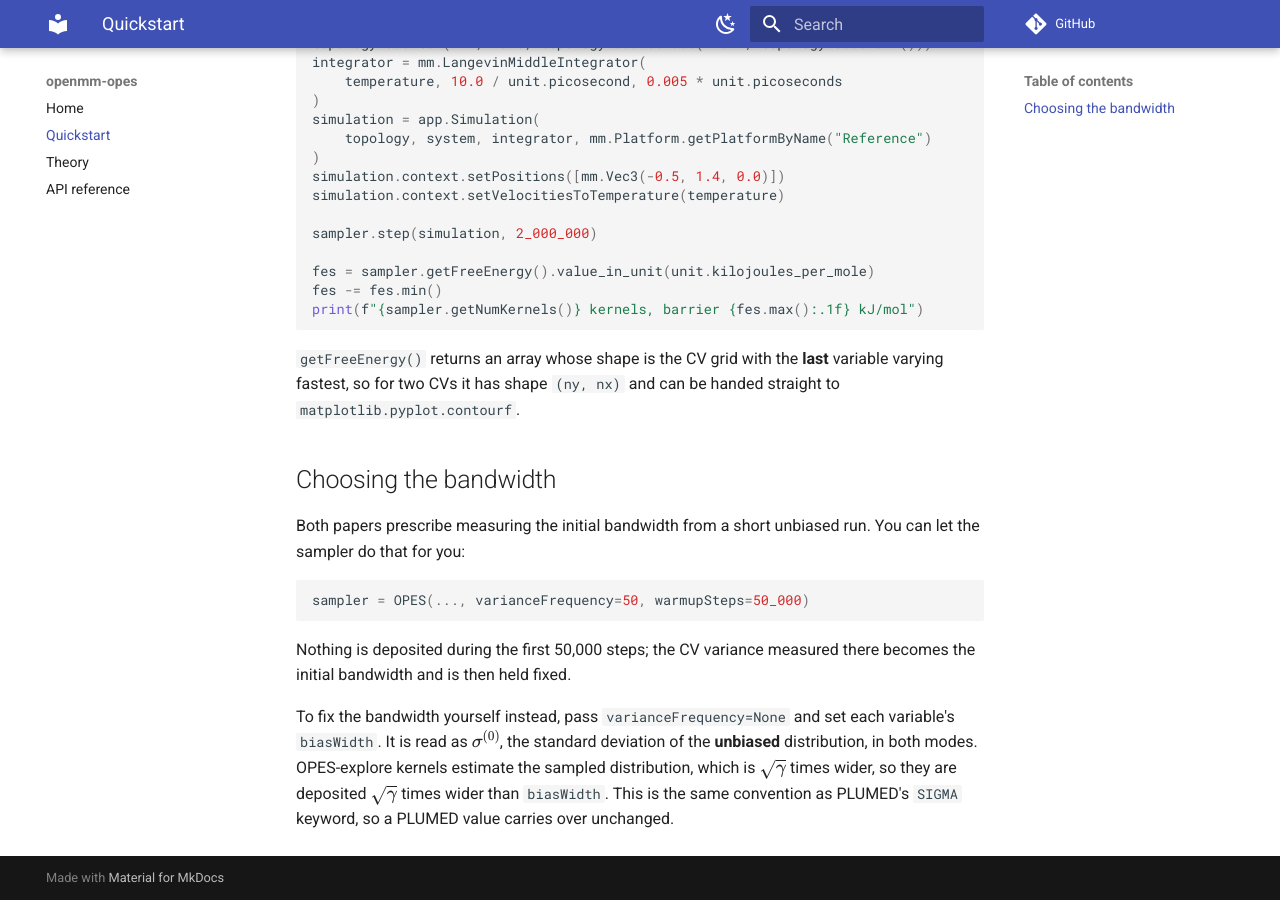
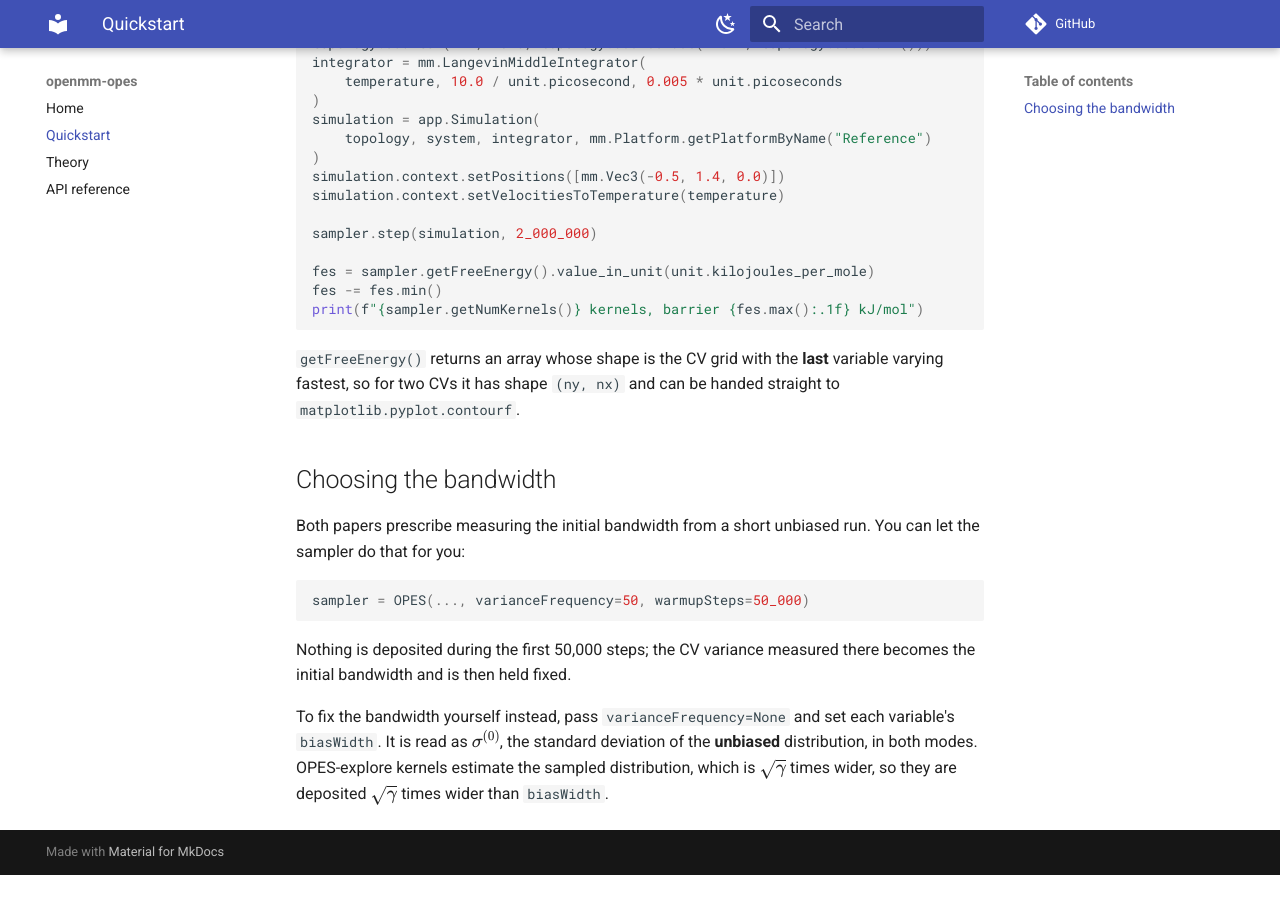
Before and after one commit to craabreu/openmm-opes, an MkDocs documentation site: the page built from docs/quickstart.md, in a window 1280 px wide and 900 px high, scrolled down 985 px. Built offline with MkDocs 1.6.1 and Material for MkDocs 9.7.7, drawn with Linux system fonts in a browser that asks for light colours; comment, search, counter and statistics services are not loaded; after the commit the page ends 1860 px from its top, so only the background shows below that.

Commit message:
docs: state only deviations from PLUMED, not agreements
Co-Authored-By: Claude Opus 5.5 <noreply@anthropic.com>
Claude-Session: https://claude.ai/code/session_01T4we3SDduHeFYgyc2Hrkcx

```diff
--- a/docs/quickstart.md
+++ b/docs/quickstart.md
@@ -82,5 +82,3 @@ each variable's `biasWidth`. It is read as $\sigma^{(0)}$, the standard
 deviation of the **unbiased** distribution, in both modes. OPES-explore
 kernels estimate the sampled distribution, which is $\sqrt{\gamma}$ times
 wider, so they are deposited $\sqrt{\gamma}$ times wider than `biasWidth`.
-This is the same convention as PLUMED's `SIGMA` keyword, so a PLUMED value
-carries over unchanged.
```
